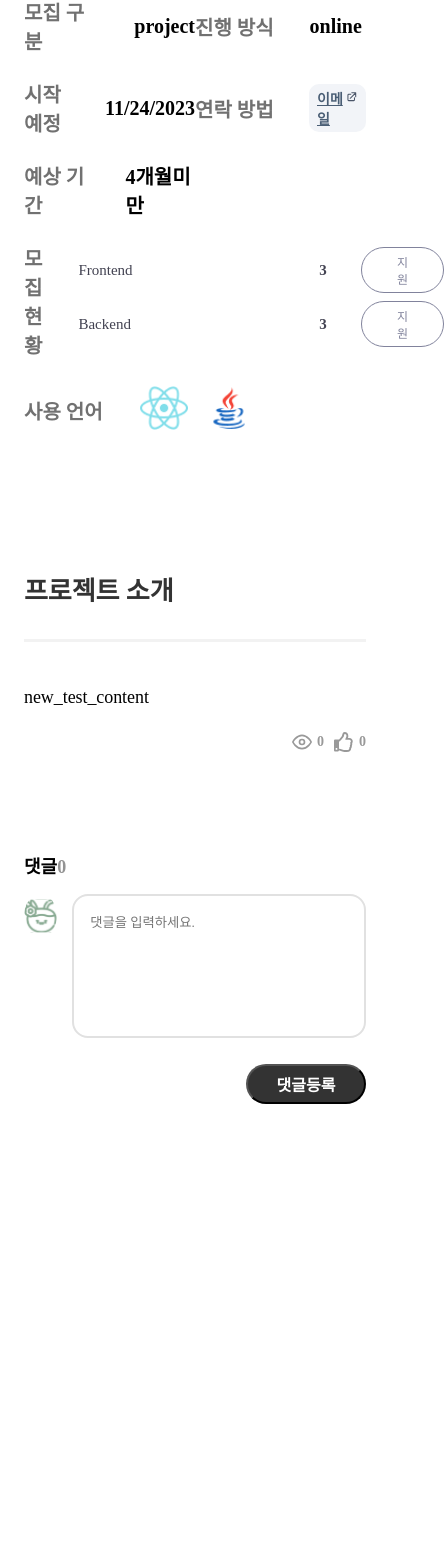
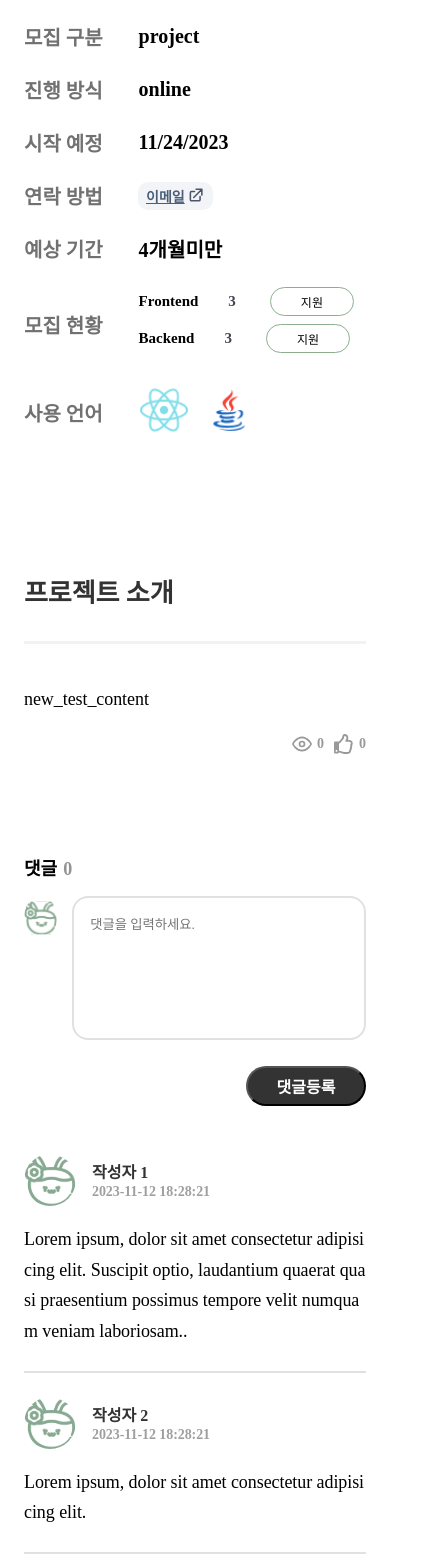
Before and after one commit to Journey5873/coconet, a React (Create React App) app: page /post/1 in a window 390 px wide. Shown: the part 417-1985 px from the top of the page, 444 px wide, since content can reach past the window. Before the commit the page ends 1705 px from the top, so only its background shows below. Built offline with nearby package versions, Linux system fonts and the light colour scheme.

Commit message:
댓글 리스 추가, 헤더 모바일 버전 추가

```diff
--- a/src/components/atoms/Header.tsx
+++ b/src/components/atoms/Header.tsx
@@ -7,11 +7,13 @@ import { ReactComponent as Polygon } from '../assets/images/polygon.svg';
 import { Link } from "react-router-dom";
 import { useState } from "react";
 import LoginModal from "./LoginModal";
+import {RxHamburgerMenu} from 'react-icons/rx';
 
 
 export default function Header() {
     const [openDropdownbar, setOpenDropdownbar] = useState(false);
     const [openLoginModal, setOpenLoginModal] = useState(false);
+
 
     const handleDropdownbar = () => {
         setOpenDropdownbar(openDropdownbar => !openDropdownbar);
@@ -28,7 +30,7 @@ export default function Header() {
     ];
     return (
         <StyledHeaderWrapper>
-            <Link to="/">
+            <Link to="/" >
                 <StyledLogoImg src={Logo} />
             </Link>
             <StyledMenuWrapper>
@@ -42,6 +44,7 @@ export default function Header() {
                 </StyledMenuImage>
                 <StyledLoginUser onClick={() => handleDropdownbar()}>
                     <StyledLoginUserImg src={coconutIcon} alt="coconutIcon" />
+                    <RxHamburgerMenu className="mobileMenu" size={23} />
                     <StyledPolygon />
                     <StyledDropdownBar openDropdownbar={openDropdownbar}>
                         <StyledDropDownBarMenu>
@@ -71,9 +74,10 @@ const StyledHeaderWrapper = styled.nav`
     height: 85px;
     padding: 0 10px;
 
+
+
     @media screen and (max-width: 575px) {
         position: relative;
-        height: 60px;
         padding: 0 20px;
     }
 `
@@ -81,6 +85,12 @@ const StyledHeaderWrapper = styled.nav`
 const StyledLogoImg = styled.img`
     width: 230px;
     height: 70px;
+
+        @media screen and (max-width: 770px) {
+            width : 150px;
+            height : 50px;
+
+    }
 `
 
 const StyledMenuWrapper = styled.div`
@@ -114,10 +124,12 @@ const StyledMenuImage = styled.div`
     height : 25px;
     cursor : pointer;
 
+
+
     @media screen and (max-width: 575px){
-    position: static;
-    width: 28px;
-    height: auto;
+        position: static;
+        width: 28px;
+        height: auto;
 }
 `
 
@@ -126,6 +138,15 @@ const StyledLoginUser = styled.div`
     display: flex;
     align-items: center;
     position: relative;
+
+    .mobileMenu {
+        display: none;
+    }
+
+    @media screen and (max-width:575px ) {
+        .mobileMenu { display: block}
+
+    }
 `
 
 const StyledLoginUserImg = styled.img`
@@ -136,6 +157,11 @@ const StyledLoginUserImg = styled.img`
     border-radius: 50%;
     object-fit: cover;
     transition: all .125s ease-in 0s;
+
+        @media screen and (max-width:575px ) {
+        display: none;
+
+    }
 `
 
 const StyledPolygon = styled(Polygon)`
@@ -143,6 +169,10 @@ const StyledPolygon = styled(Polygon)`
     position: absolute;
     top: 15px;
     right: -4px;
+        @media screen and (max-width:575px ) {
+        display: none;
+
+    }
 `
 const StyledDropdownBar = styled.div<{openDropdownbar:boolean}>`
     position: absolute;
--- a/src/pages/postDetail/index.tsx
+++ b/src/pages/postDetail/index.tsx
@@ -84,7 +84,6 @@ const PostDetail = () => {
                                 <StyledPositionApplyButton>지원</StyledPositionApplyButton>
                               </StyledPositionList>
                             </ul>
-
 												</StyledPostInfoListContent>
 												<StyledPostInfoListContent className="language">
 														<StyledPostInfoTitle>사용 언어</StyledPostInfoTitle>
@@ -114,7 +113,7 @@ const PostDetail = () => {
 						</StyledViewAndBookmarkCount>
 						<div style={{ marginBottom: 80 }}>
 							<StyledCommentInputWrppaer>
-									<StyledCommentTitle>댓글<span>0</span></StyledCommentTitle>
+									<StyledCommentTitle>댓글<span style={{marginLeft : 6}}>0</span></StyledCommentTitle>
 									<StyledCommentInputContainer>
 										<StyledCommentInputProfile />
 										<StyledCommentInputTextArea name="comment" id="comment" placeholder="댓글을 입력하세요." ></StyledCommentInputTextArea>
@@ -122,7 +121,33 @@ const PostDetail = () => {
 									<StyledCommentInputButton>
 										댓글등록
 									</StyledCommentInputButton>
-							</StyledCommentInputWrppaer>
+              </StyledCommentInputWrppaer>
+              <StyledCommentListWrapper>
+                <StyledCommentList>
+                    <div>
+                      <StyledCommentUserInfoWrapper>
+                        <StyledCommentInputProfile className="comment_list" />
+                        <StyledCommentUserInfo>
+                          <StyledCommentUserName>작성자 1</StyledCommentUserName>
+                          <StyledCommentTime>2023-11-12 18:28:21</StyledCommentTime>
+                        </StyledCommentUserInfo>
+                      </StyledCommentUserInfoWrapper>
+                    </div>
+                    <StyledCommentContent>Lorem ipsum, dolor sit amet consectetur adipisicing elit. Suscipit optio, laudantium quaerat quasi praesentium possimus tempore velit numquam veniam laboriosam..</StyledCommentContent>
+                </StyledCommentList>
+                  <StyledCommentList>
+                    <div>
+                      <StyledCommentUserInfoWrapper>
+                        <StyledCommentInputProfile  className="comment_list" />
+                        <StyledCommentUserInfo>
+                          <StyledCommentUserName>작성자 2</StyledCommentUserName>
+                          <StyledCommentTime>2023-11-12 18:28:21</StyledCommentTime>
+                        </StyledCommentUserInfo>
+                      </StyledCommentUserInfoWrapper>
+                    </div>
+                    <StyledCommentContent>Lorem ipsum, dolor sit amet consectetur adipisicing elit.</StyledCommentContent>
+                </StyledCommentList>
+              </StyledCommentListWrapper>
 						</div>
 					</>
 				): (
@@ -217,19 +242,16 @@ const StyledPostInfoList = styled.ul`
 		list-style: none;
 		justify-content : space-between;
 		row-gap: 24px;
+
+    @media screen and (max-width: 600px) {
+      flex-direction : column;
+    }
 `
 
 const StyledPostInfoRemains = styled.div`
 		margin-top : 24px;
 `
 
-const StyledLanguageList = styled.ul`
-		display: flex;
-		align-items: center;
-		grid-gap: 12px;
-		gap: 12px;
-		list-style: none;
-`
 const StyledPositionList = styled.li`
     display: flex;
     flex-direction: row;
@@ -240,10 +262,8 @@ const StyledPositionList = styled.li`
 const StyledPositionName = styled.h2`
   font-size: 15px;
     line-height: 1.3125rem;
-    color: #424251;
     margin-right: 30px;
-    width: 221px;
-    font-weight: 400;
+    font-weight: 700;
 `
 
 const StyledPositionCount = styled.span`
@@ -255,18 +275,17 @@ const StyledPositionCount = styled.span`
 
 const StyledPositionApplyButton = styled.button`
   font-size: .75rem;
-    color: #81839c;
     padding: 5px 30px!important;
     box-sizing: border-box;
-    border: 1px solid #81839c;
+    border: 1px solid #8CAF8E;
     border-radius: 50px;
     transition: all .2s;
     background-color: #ffffff;
     cursor:pointer;
 
     &:hover {
-      background-color: #42495b;
-      border: 1px solid #42495b;
+      background-color: #8CAF8E;
+      border: 1px solid #8CAF8E;
       color: #fff;
     }
 `
@@ -285,6 +304,10 @@ const StyledPostInfoListContent = styled.li`
     &.language {
       width : 100%;
       margin-top : 24px;
+    }
+
+    @media screen and (max-width: 600px) {
+      width : 100%;
     }
 `
 
@@ -422,6 +445,13 @@ const StyledCommentInputProfile = styled(CoconutIcon)`
     width: 44px;
     height: 44px;
     border-radius: 50%;
+
+  &.comment_list {
+      width: 52px;
+      height: 52px;
+      margin-right: 16px;
+      object-fit: cover;
+  }
 `
 
 const StyledCommentInputTextArea = styled.textarea`
@@ -448,3 +478,47 @@ const StyledCommentInputButton = styled.button`
 	line-height: 40px;
   cursor: pointer;
 `
+
+const StyledCommentListWrapper = styled.div`
+
+`
+
+const StyledCommentList = styled.li`
+    display: flex;
+    flex-direction: column;
+    padding-top: 1.5rem;
+    padding-bottom: 1.5rem;
+    border-bottom: 2px solid #e1e1e1;
+`
+
+const StyledCommentUserInfoWrapper = styled.div`
+    display: flex;
+    align-items: center;
+    margin-bottom: 18px;
+`
+
+const StyledCommentUserInfo = styled.div`
+  display: flex;
+  flex-direction: column;
+  font-weight :700;
+`
+
+const StyledCommentUserName = styled.div`
+    color: #333;
+    font-weight: 700;
+`
+
+const StyledCommentTime = styled.div`
+    font-size: 14px;
+    line-height: 126.5%;
+    letter-spacing: -.005em;
+    color: #9f9f9f;
+`
+
+const StyledCommentContent = styled.p`
+    font-size: 1.125rem;
+    line-height: 1.7;
+    letter-spacing: -.004em;
+    word-break: break-all;
+    overflow-wrap: break-all;
+`
```
